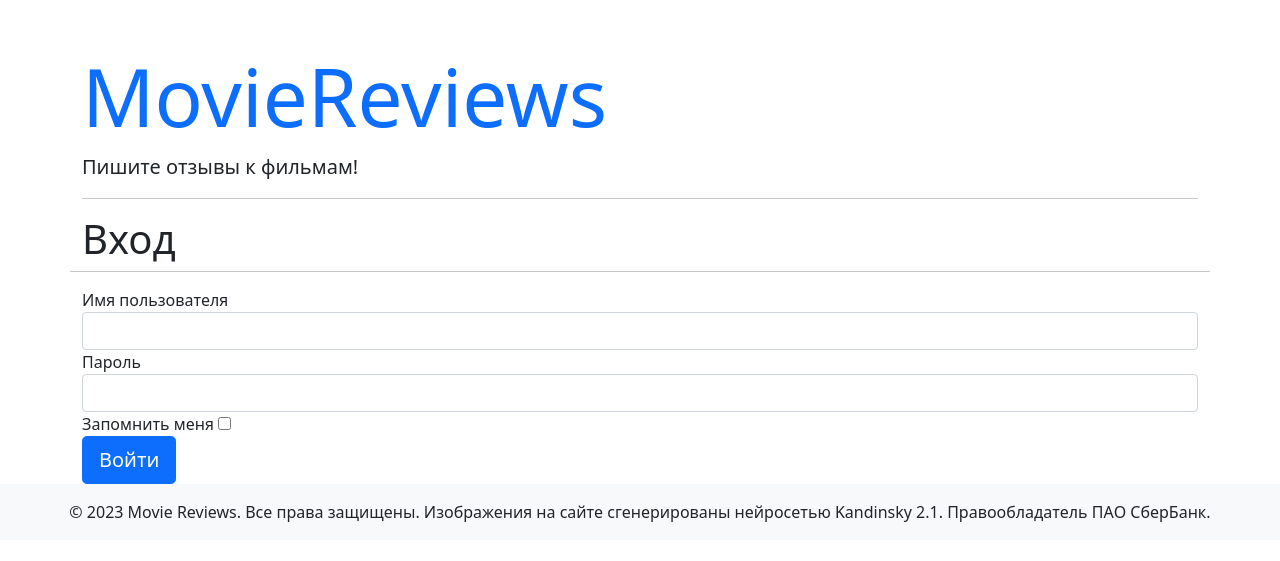
After one commit to Aleksdata/movies_site, a Flask app: page /login/ in a window 1280 px wide. The commit adds this page. Shown: the top 561 px of the page. Run offline with Flask 2, Linux system fonts and the light colour scheme.

Commit message:
feat: add admin

```diff
--- a/app/forms.py
+++ b/app/forms.py
@@ -1,6 +1,13 @@
 from flask_wtf import FlaskForm
-from wtforms import StringField, TextAreaField, SelectField, SubmitField, FileField
+from wtforms import StringField, TextAreaField, SelectField, SubmitField, FileField, PasswordField, BooleanField
 from wtforms.validators import DataRequired, Length, regexp
+
+
+class LoginForm(FlaskForm):
+    username = StringField("Имя пользователя", validators=[DataRequired()])
+    password = PasswordField("Пароль", validators=[DataRequired()])
+    remember = BooleanField("Запомнить меня")
+    submit = SubmitField('Войти')
 
 
 class ReviewForm(FlaskForm):
--- a/app/templates/header.html
+++ b/app/templates/header.html
@@ -1,3 +1,10 @@
 <h1 class="mt-5 display-1"><a href="/" class="text-decoration-none">MovieReviews</a></h1>
 <p class="lead">Пишите отзывы к фильмам!</p>
+<div>
+{% if current_user.is_authenticated %}
+  <span class="navbar-text">Вы залогинены как администратор: {{ current_user.name }}</span>
+  <a class="btn btn-primary" href="{{ url_for('reviews') }}">Редактировать комментарии</a>
+  <a class="btn btn-primary" href="{{ url_for('logout') }}">Выход</a>
+{% endif %}
+</div>
 <hr>
--- a/app/templates/index.html
+++ b/app/templates/index.html
@@ -27,4 +27,9 @@
  {% else %}
    <p class="lead">Пока тут пусто, но скоро мы это исправим!</p>
  {% endfor %}
+<div>
+{% if not current_user.is_authenticated %}
+  <a class="btn btn-outline-primary" href="{{ url_for('login') }}">Войти как администратор</a>
+{% endif %}
+</div>
 {% endblock content %}
--- /dev/null
+++ b/app/templates/login.html
@@ -0,0 +1,40 @@
+{% extends "base.html" %}
+{% block title %}
+  Вход
+{% endblock title %}
+{% block content %}
+  <h1>Вход</h1>
+  <hr>
+  <form method="POST" action="" novalidate>
+    {{ form.csrf_token }}
+      <div class="form-group">
+        <label >
+          {{ form.username.label }}
+        </label>
+        {{ form.username(class="form-control") }}
+      </div>
+      {% for error in form.username.errors %}
+        <div class="alert alert-danger" role="alert">
+          <span>{{ error }}</span>
+        </div>
+      {% endfor %}
+      <div class="form-group">
+        <label >
+          {{ form.password.label }}
+        </label>
+        {{ form.password(class="form-control", rows="5") }}
+      </div>
+      {% for error in form.password.errors %}
+        <div class="alert alert-danger" role="alert">
+          <span>{{ error }}</span>
+        </div>
+      {% endfor %}
+      <div class="form-group">
+        <label >
+          {{ form.remember.label }}
+          {{ form.remember }}
+        </label>
+      </div>
+    {{ form.submit(class="btn btn-primary btn-lg") }}
+  </form>
+{% endblock content %}
--- a/app/templates/reviews.html
+++ b/app/templates/reviews.html
@@ -19,7 +19,7 @@
         <td>{{ review.name }}</td>
         <td>
           <p>Отзыв к фильму: {{ review.movie.title }}</p>
-          {{ review.movie.description }}
+          {{ review.text }}
         </td>
         <td>
           {{ review.created_date }}
--- a/app/views.py
+++ b/app/views.py
@@ -1,14 +1,16 @@
 import os
 
-from flask import Flask, render_template, request, redirect, url_for
+from flask import Flask, render_template, request, redirect, url_for, flash
+from flask_login import login_user, logout_user, login_required, current_user
 from werkzeug.utils import secure_filename
 
 from . import app, db
-from .forms import ReviewForm, MovieForm
-from .models import Movie, Review
+from .forms import ReviewForm, MovieForm, LoginForm
+from .models import Movie, Review, User
 
 
 UPLOAD_PATH = os.path.join(app.root_path, 'static/images/')
+
 
 @app.route('/')
 def index():
@@ -63,15 +65,39 @@ def add_movie():
 
 
 @app.route('/reviews')
+@login_required
 def reviews():
     reviews = Review.query.order_by(Review.created_date.desc()).all()
     return render_template('reviews.html',
                            reviews=reviews)
 
-
 @app.route('/delete_review/<int:id>')
+@login_required
 def delete_review(id):
     review = Review.query.get_or_404(id)
     db.session.delete(review)
     db.session.commit()
     return redirect(url_for('reviews'))
+
+
+@app.route('/login/', methods=['GET', 'POST'])
+def login():
+    if current_user.is_authenticated:
+        return redirect(url_for('index'))
+    form = LoginForm()
+    if form.validate_on_submit():
+        user = User.query.filter(User.username == form.username.data).first()
+        if user and user.check_password(form.password.data):
+            login_user(user, remember=form.remember.data)
+            flash('Вход выполнен!', 'alert-success')
+            return redirect(url_for('index'))
+        else:
+            flash('Вход не выполнен!', 'alert-danger')
+    return render_template('login.html', form=form)
+
+
+@app.route('/logout/')
+@login_required
+def logout():
+    logout_user()
+    return redirect(url_for('index'))
```
Also changed, not shown: app/__init__.py (+5 -2 lines), app/models.py (+22 -1 lines), app/films.db.
